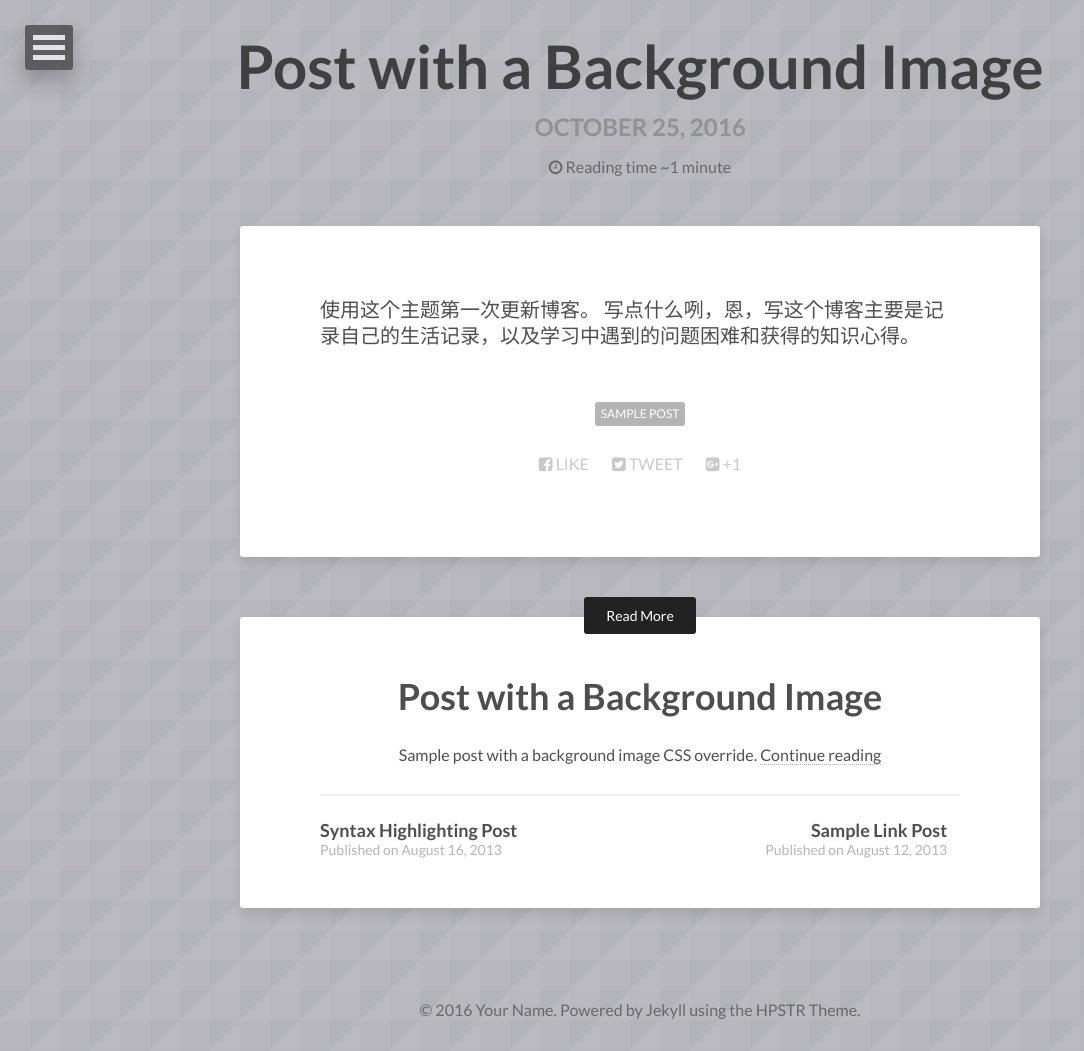
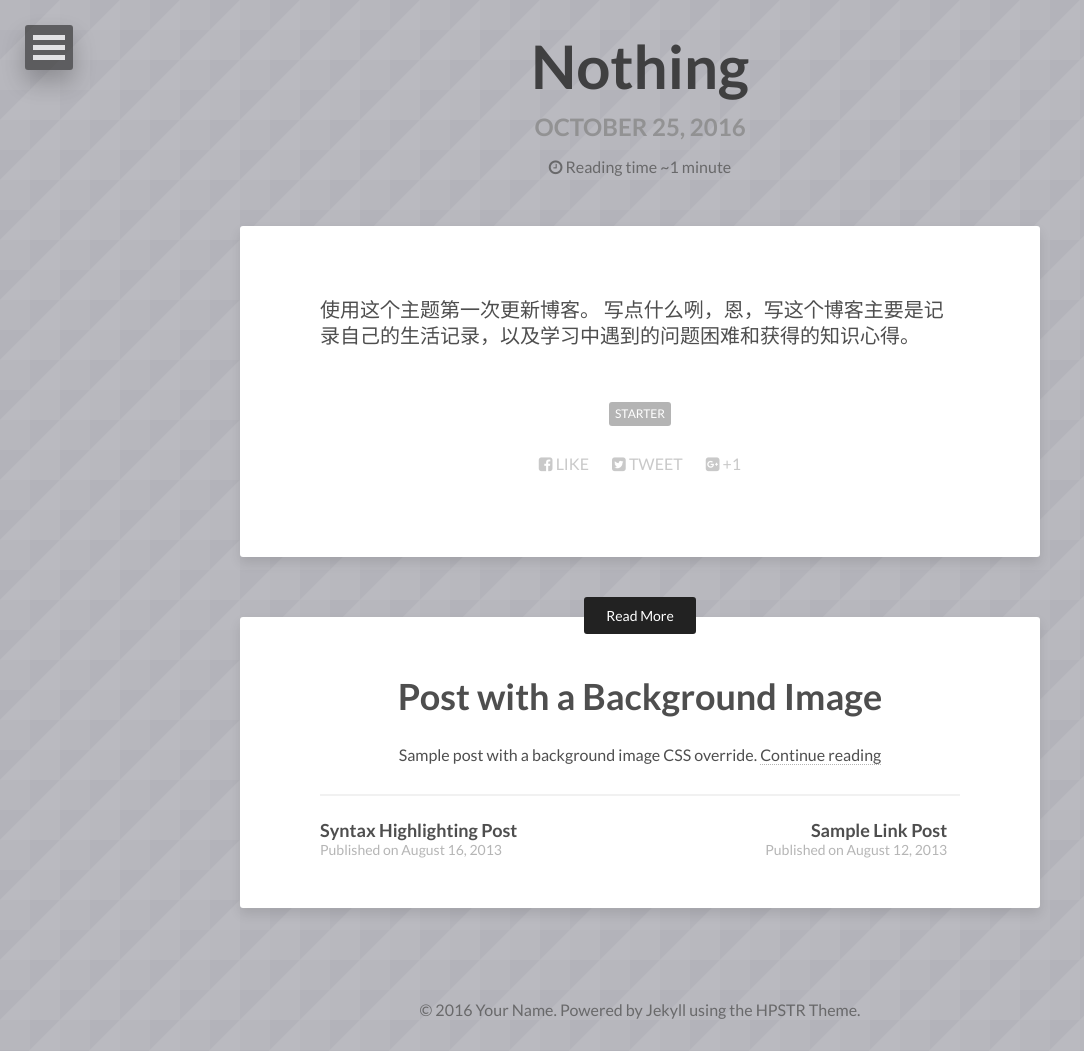
Before and after one commit to Archera/bingley, a Jekyll site: the page built from _posts/2016-10-25-first-post.md, in a window 1280 px wide. Shown: the whole page, without its empty margins (0-1084 px from the left). Built offline with Jekyll 4.4.1, drawn with Linux system fonts in a browser that asks for light colours; nearby versions of some CDN libraries.

Commit message:
更改标题

```diff
--- a/_posts/2016-10-25-first-post.md
+++ b/_posts/2016-10-25-first-post.md
@@ -1,8 +1,8 @@
 ---
 layout: post
-title: Post with a Background Image
-description: "Sample post with a background image CSS override."
-tags: [sample post]
+title: Nothing
+description: "这是我的第一篇博客！"
+tags: starter
 image:
   background: triangular.png
 ---
```
